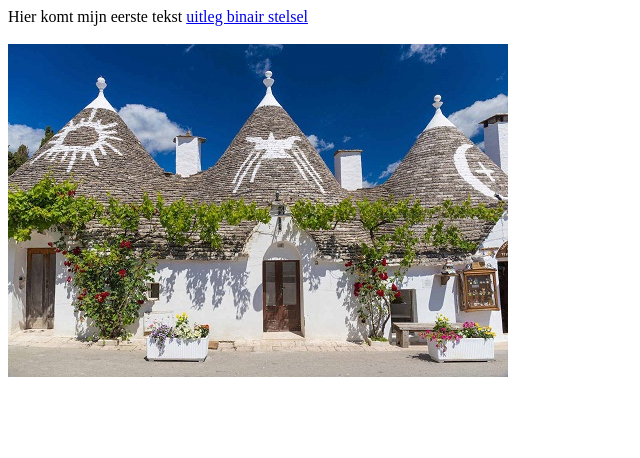
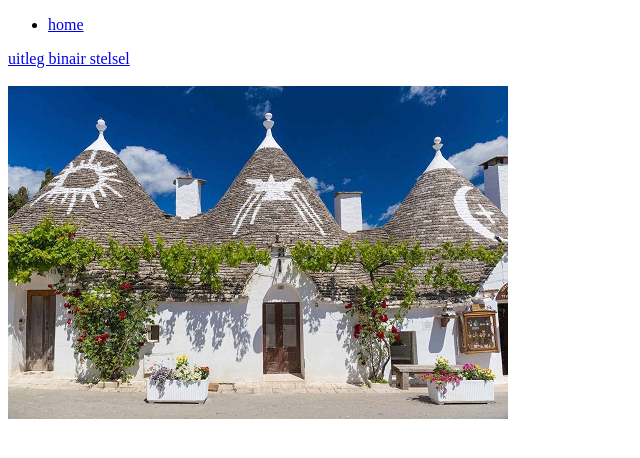
Before and after one commit to Bastiaan2023/Bastiaan2023.github.io, a plain HTML site: page index.html in a window 1280 px wide. Shown: the whole page, without its empty margins (0-640 px from the left). Drawn offline with Linux system fonts and the light colour scheme.

Commit message:
Commit change's

```diff
--- a/index.html
+++ b/index.html
@@ -6,7 +6,10 @@
        <meta charset="utf-8">
    </head>
    <body>
-       Hier komt mijn eerste tekst
+
+    <ul>
+        <li><a href=index.html>home</a></li>
+    </ul>
 
        <a href="binairstelsel.html">uitleg binair stelsel</a>
 
```
